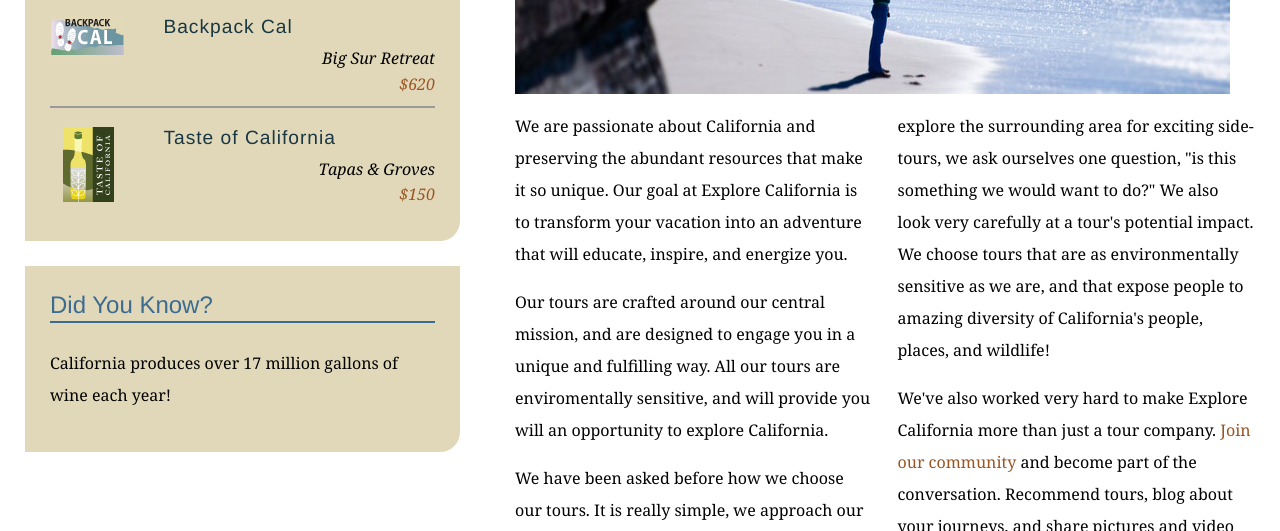
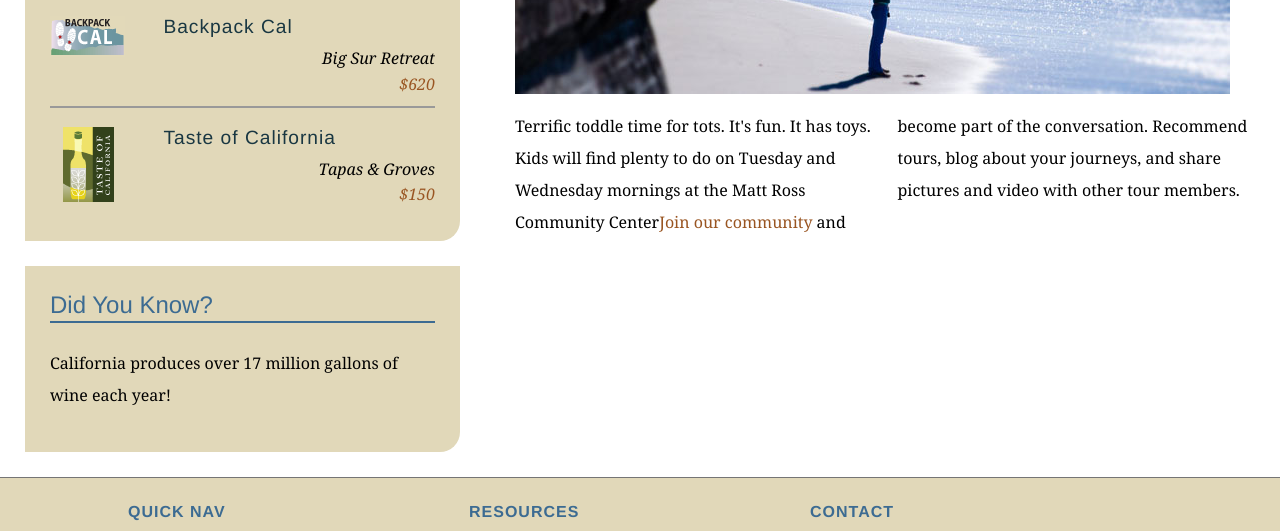
Before and after one commit to joyceMoss/exploreCA, a plain HTML site: page mission.html in a window 1280 px wide. Shown: the part 590-1121 px from the top of the page. Drawn offline with Linux system fonts and the light colour scheme.

Commit message:
changes made to the tours drop down

```diff
--- a/mission.html
+++ b/mission.html
@@ -24,7 +24,8 @@
             <li><a href="tours.html" title="Our tours">Tours <br /><span class="tagline">follow our bliss</span></a>
               <ul>
                 <li><a href="tours.html" title="Our tours">All Tours</a></li>
-                <li><a href="tours.html" title="find tours">Tours by Activity</a></li>
+                <li><a href="tours.html" title="find tours">Activity Tours</a></li>
+				   <ul><li><a href="explorers/gallery.html" title="contributor photos">Bike</a></li><li><a href="explorers/gallery.html" title="contributor photos">Hike</a></ul>
                 <li><a href="tours.html" title="find tours">Tours by Region</a></li>
                 <li><a href="tours.html" title="find tours">Tour Finder</a></li>
               </ul>
@@ -62,10 +63,8 @@
           <h1>Who we are</h1>
           <img src="assets/images/mission_look.jpg" alt="Looking out at the Pacific" class="articleImage" />
           <div class="multiCol">
-            <p>We are passionate about California and preserving the abundant resources that make it so unique. Our goal at Explore California is to transform your vacation into an adventure that will educate, inspire, and energize you.</p>
-            <p>Our tours are crafted around our central mission, and are designed to engage you in a unique and fulfilling way. All our tours are enviromentally sensitive, and will provide you will an opportunity to explore California.</p>
-            <p>We have been asked before how we choose our tours. It is really simple, we approach our tours as the enthusiasts we are! When we scout for locations, choose tour options, or explore the surrounding area for exciting side-tours, we ask ourselves one question, &quot;is this something we would want to do?&quot; We also look very carefully at a tour's potential impact. We choose tours that are as environmentally sensitive as we are, and that expose people to amazing diversity of California's people, places, and wildlife!</p>
-            <p>We've also worked very hard to make Explore California more than just a tour company. <a href="explorers/join.html">Join our community</a> and become part of the conversation. Recommend tours, blog about your journeys, and share pictures and video with other tour members.</p>
+            <p> Terrific toddle time for tots.
+It's fun. It has toys. Kids will find plenty to do on Tuesday and Wednesday mornings at the Matt Ross Community Center<a href="explorers/join.html">Join our community</a> and become part of the conversation. Recommend tours, blog about your journeys, and share pictures and video with other tour members.</p>
           </div>
         </div>
       </div>
```
